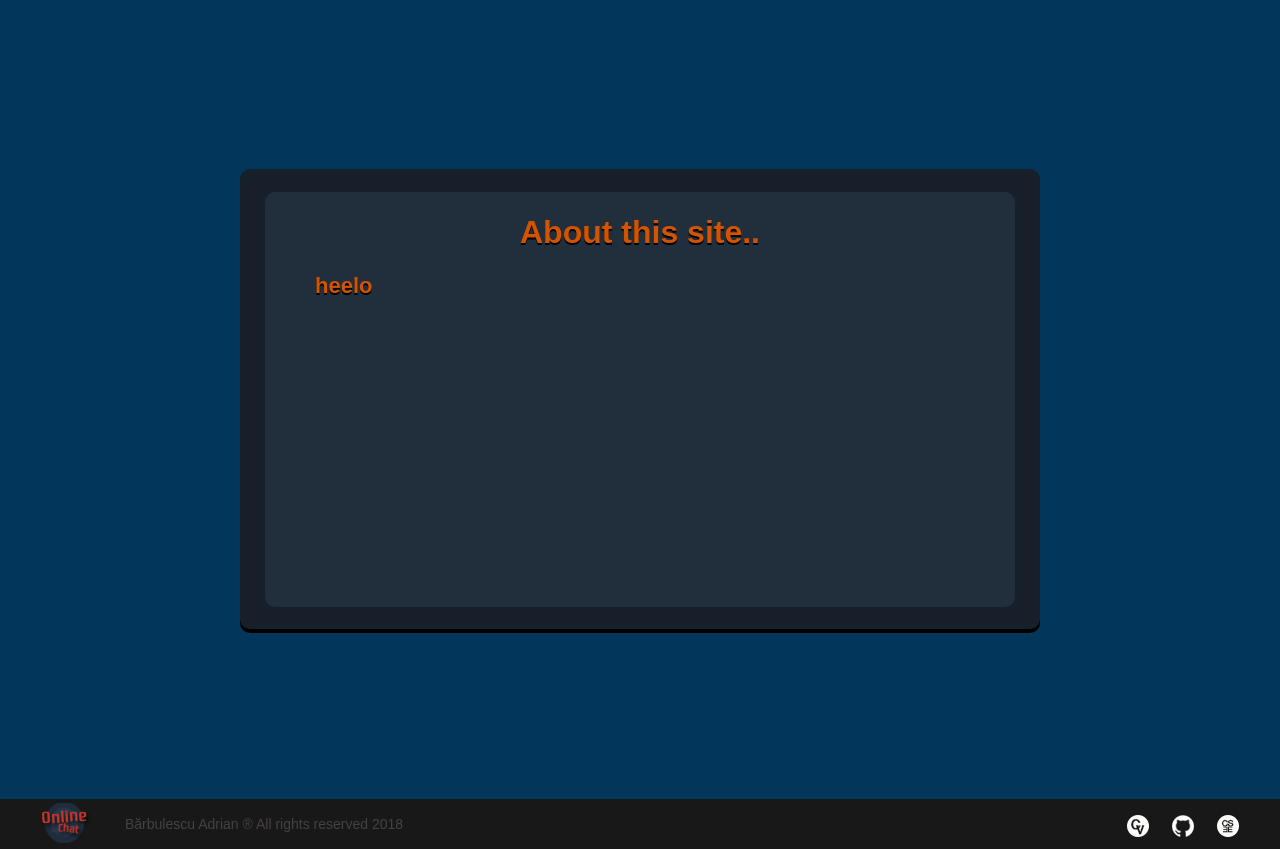
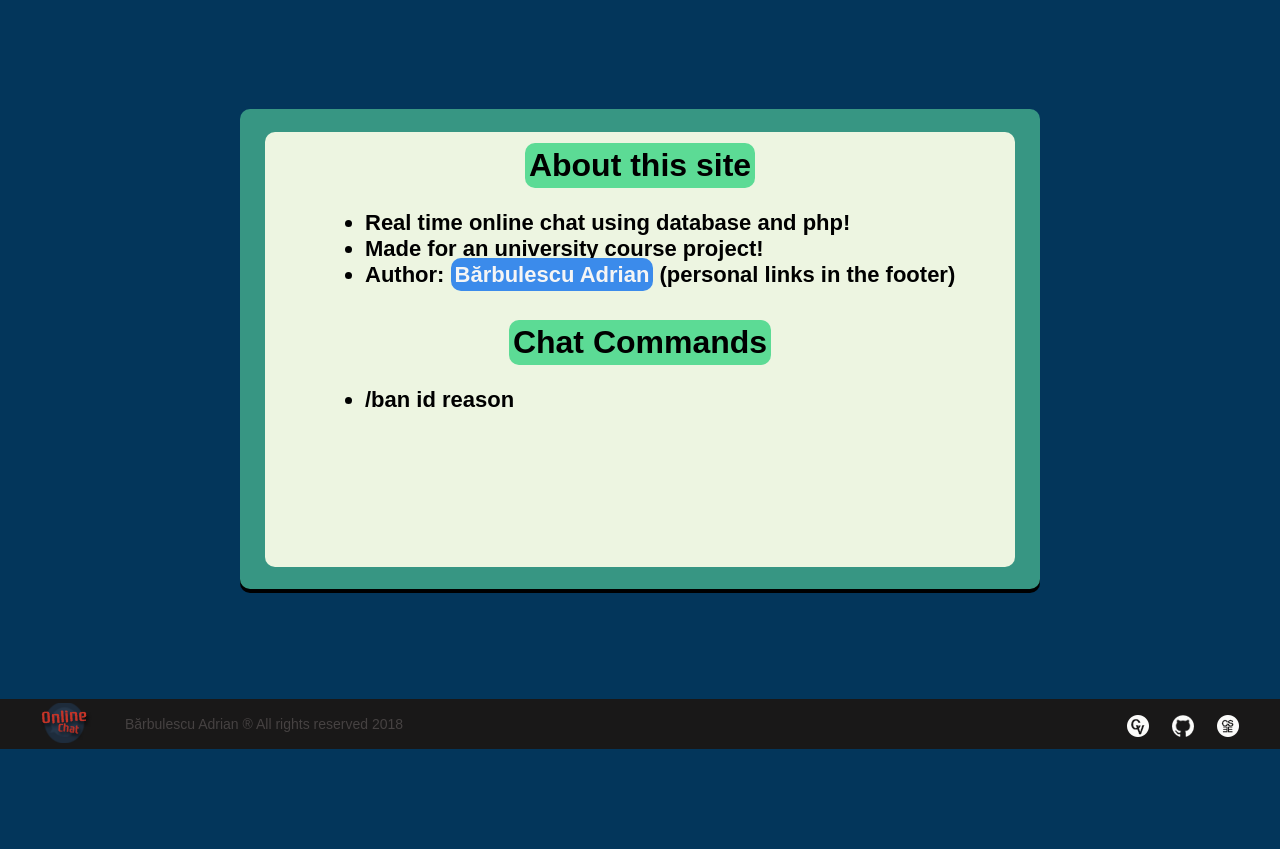
Before and after one commit to ST4NSB/chat-online, a PHP site: page /about.html in a window 1280 px wide. Shown: the part 51-900 px from the top of the page. After the commit the page ends 800 px from the top, so only its background shows below. Run offline with PHP 8.4, Linux system fonts and the light colour scheme.

Commit message:
update on about page

```diff
--- a/about.html
+++ b/about.html
@@ -30,10 +30,16 @@
   <main class="about__main">
     <div class="about__border">
       <div class="about__mainwindow">
-        <h1>About this site..</h1>
-        <div class="about__text">
-          heelo
-        </div>
+        <h1>About this site</h1>
+        <ul class="about__text">
+          <li>Real time online chat using database and php!</li>
+          <li>Made for an university course project!</li>
+          <li>Author: <span>Bărbulescu Adrian</span> (personal links in the footer)</li>
+        </ul>
+          <h1>Chat Commands</h1>
+        <ul class="about__text">
+          <li>/ban id reason</li>
+        </ul>
       </div>
     </div>
   </main>
--- a/assets/css/aboutstyle.css
+++ b/assets/css/aboutstyle.css
@@ -5,32 +5,46 @@
 }
 
 .about__border {
-  background-color: #17202A;
+  background-color: #379683;
 	box-shadow: 0 4px black;
   width: 800px;
   min-width: 390px;
-  height: 460px;
+  height: 480px;
   padding-top: 23px;
-  margin: 200px auto;
+  margin: 140px auto;
   border-radius: 10px;
 }
 
 .about__mainwindow {
-  background-color: #212F3C;
-  color: #D35400;
+  background-color: #edf5e1;
+  color: black;
   width: 750px;
   min-width: 390px;
   padding-top: 1px;
-  height: 415px;
+  height: 435px;
   margin: 0 auto;
   border-radius: 10px;
   text-align: center;
-  text-shadow: 0 2px black;
+}
+
+.about__mainwindow h1 {
+  display: inline-block;
+  background-color: #5cdb95;
+  margin: 10px 0 0 0;
+  padding: 4px;
+  border-radius: 10px;
 }
 
 .about__text {
   font-size: 22px;
   font-weight: bold;
   text-align: left;
-  padding-left: 50px;
+  padding-left: 100px;
 }
+
+.about__text span {
+  padding: 4px;
+  background-color: #3b8beb;
+  color: #f5f5f5;
+  border-radius: 10px;
+}
```
